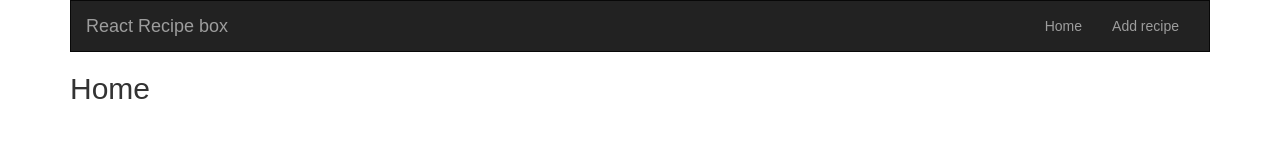
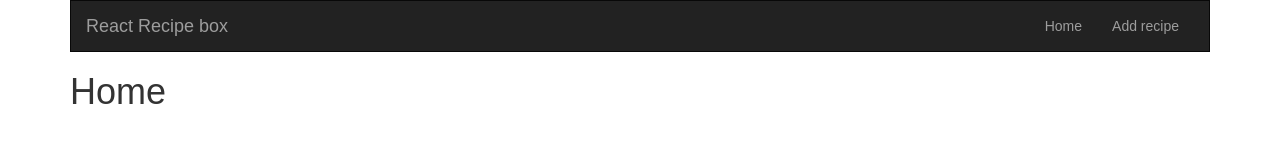
Before and after one commit to gabuladze/recipe-box, a React (Create React App) app: page / in a window 1280 px wide. Shown: the top 162 px of the page. Built offline with nearby package versions, Linux system fonts and the light colour scheme.

Commit message:
Converted component to react component class

```diff
--- a/src/Components/Home.js
+++ b/src/Components/Home.js
@@ -1,9 +1,14 @@
-import React from 'react';
+import React, { Component } from 'react';
+import LocalStorage from '../Services/LocalStorage';
 
-const Home = () => (
-    <div>
-        <h2>Home</h2>
-    </div>
-)
+class Home extends Component {
+    render() {
+        return (
+            <div>
+                <h1>Home</h1>
+            </div>
+        );
+    }
+}
 
 export default Home;
```
